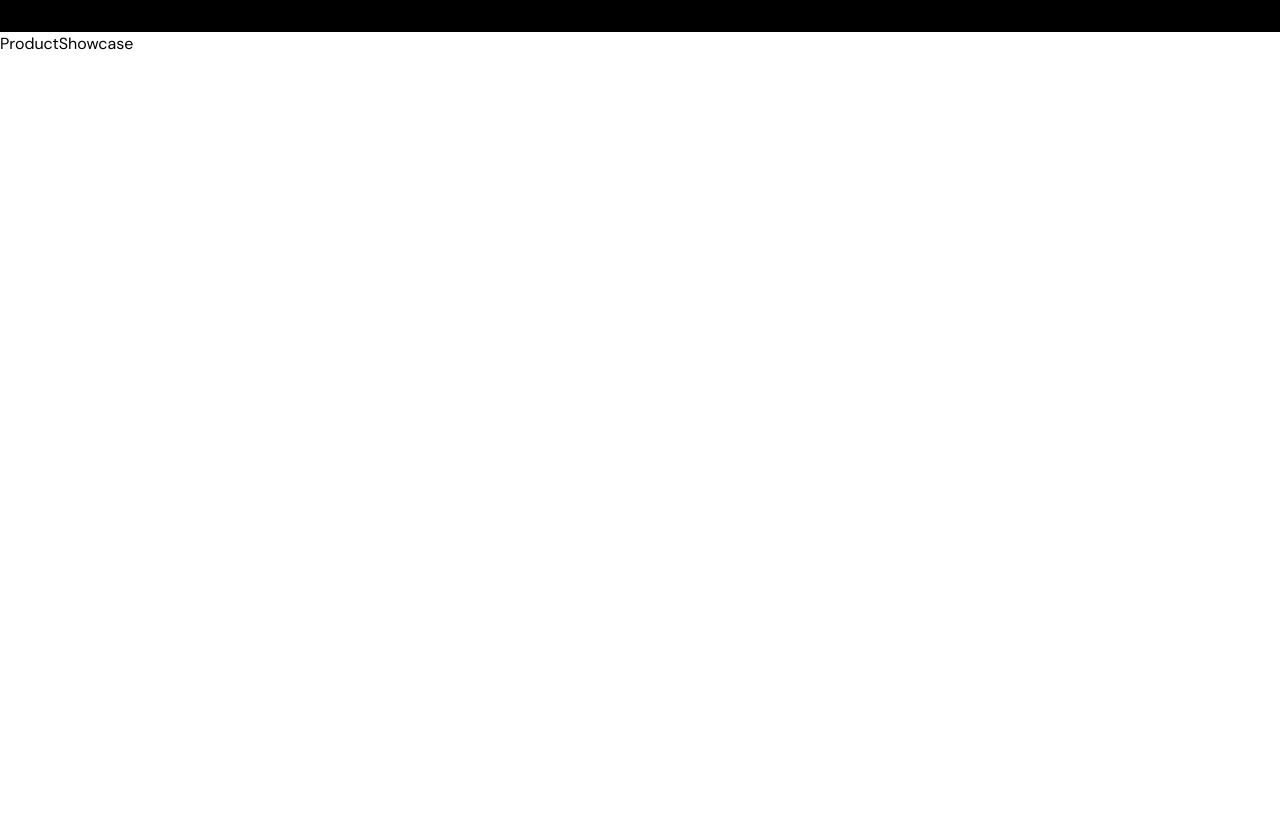
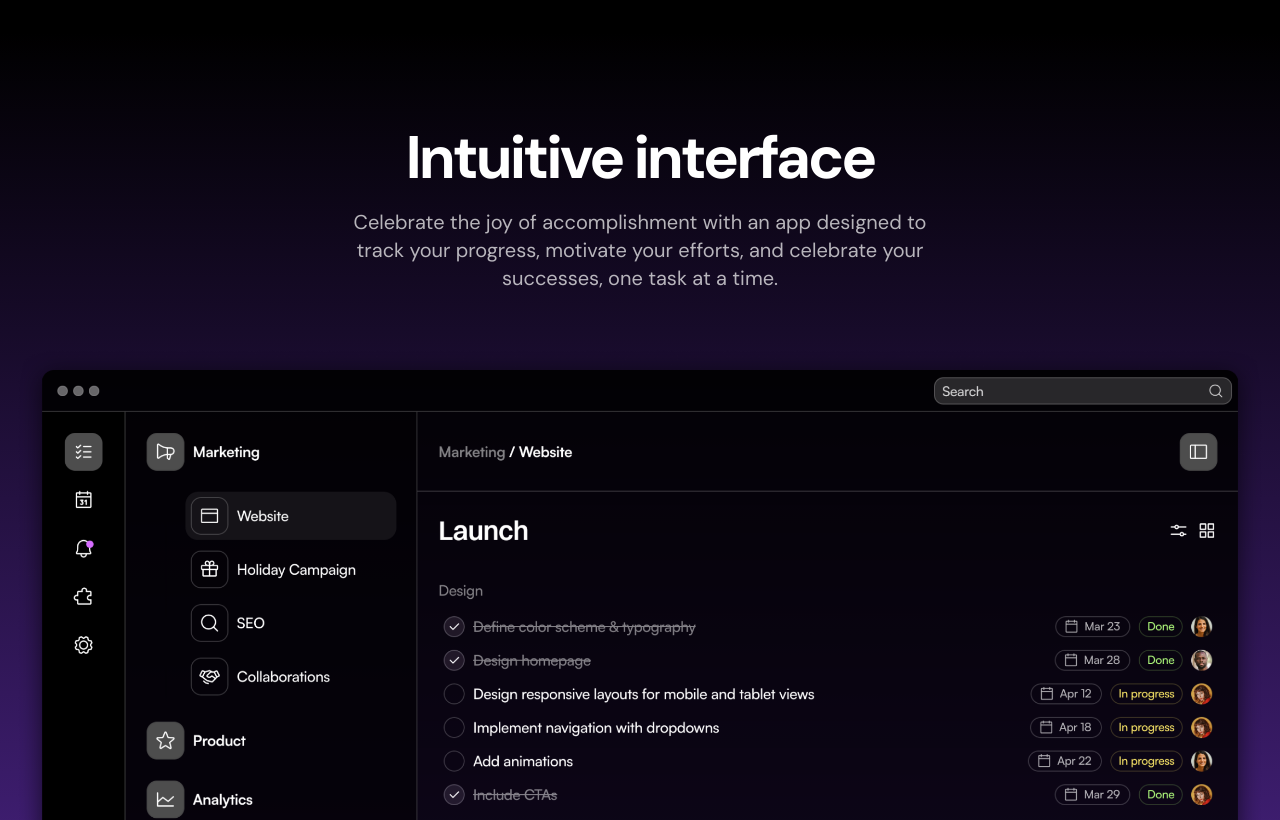
Before and after one commit to usmansbk/saas-landing-example-dark, a Next.js app: page / in a window 1280 px wide. Shown: the part 1780-2600 px from the top of the page. Before the commit the page ends 1836 px from the top, so only its background shows below. Built offline with nearby package versions, Linux system fonts and the light colour scheme.

Commit message:
add product showcase

```diff
--- a/src/components/ProductShowcase.tsx
+++ b/src/components/ProductShowcase.tsx
@@ -1,3 +1,24 @@
+import screenshotImage from "@/assets/images/screenshot.png";
+import Image from "next/image";
+
 export default function ProductShowcase() {
-  return "ProductShowcase";
+  return (
+    <div className="bg-black text-white bg-gradient-to-b from-black to-[#5d2ca8] py-[72px] sm:py-24">
+      <div className="container">
+        <h2 className="text-center font-bold text-5xl sm:text-6xl tracking-tighter">
+          Intuitive interface
+        </h2>
+        <p className="text-xl text-center text-white/70 mt-5 max-w-xl mx-auto">
+          Celebrate the joy of accomplishment with an app designed to track your
+          progress, motivate your efforts, and celebrate your successes, one
+          task at a time.
+        </p>
+        <Image
+          src={screenshotImage}
+          alt="Screenshot of the app"
+          className="mt-14"
+        />
+      </div>
+    </div>
+  );
 }
```
Also changed, not shown: src/assets/images/screenshot.png (added).
